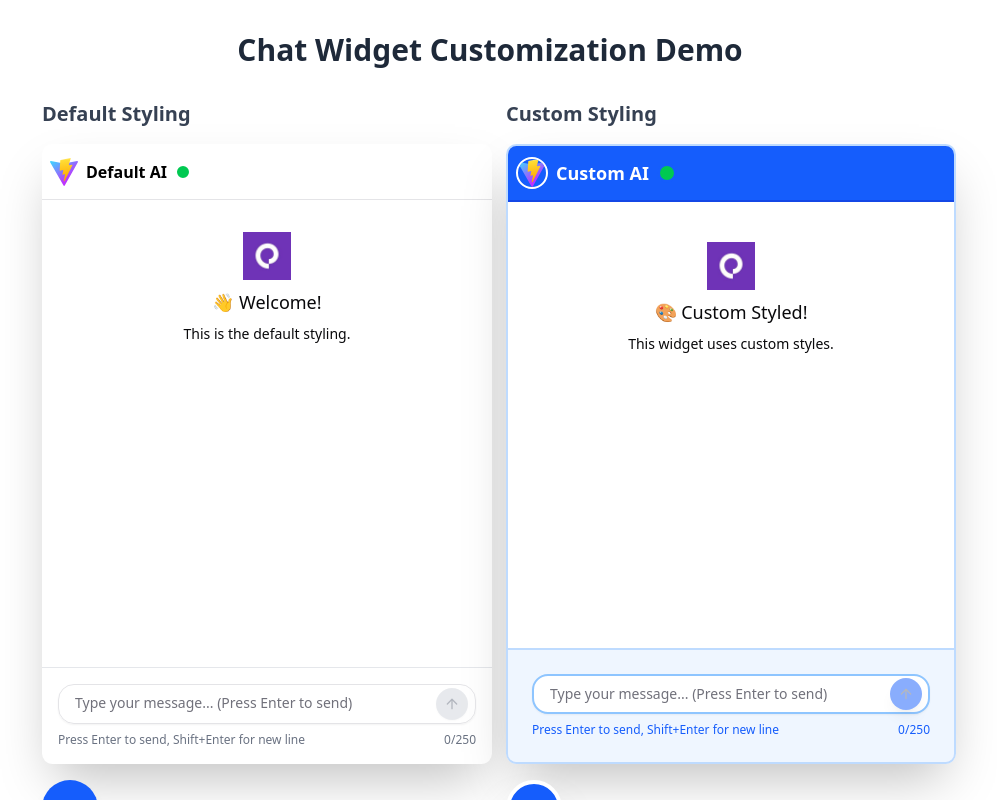
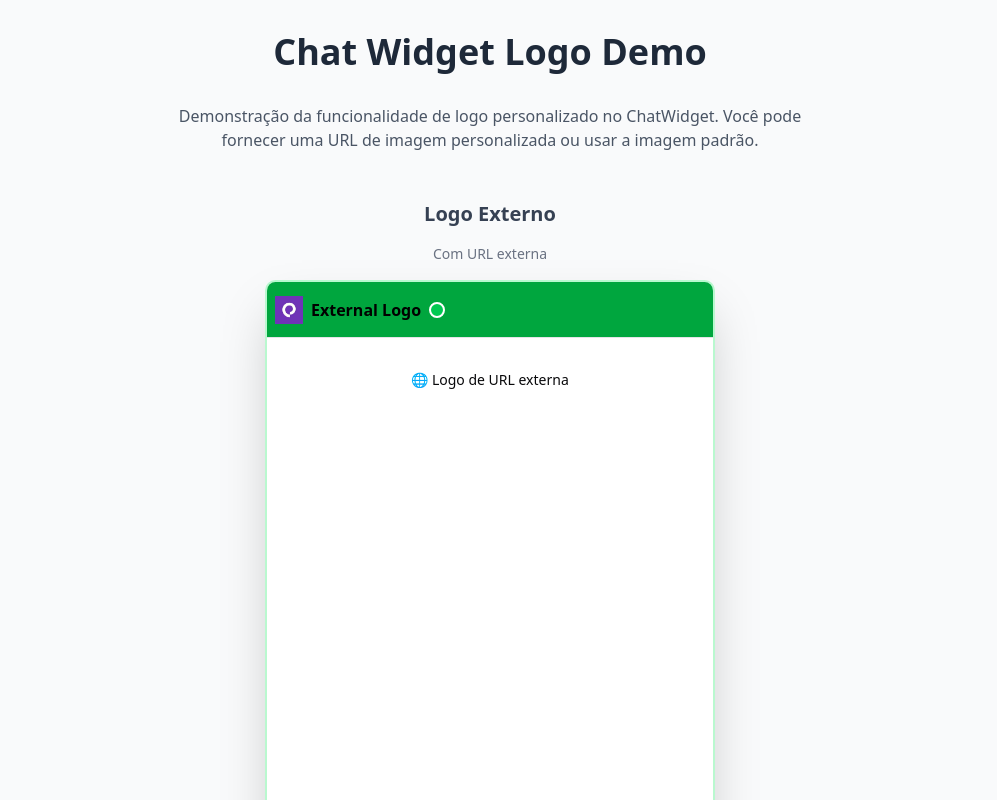
Before and after one commit to MBWF/chat-widget, a React (Vite) app: page / in a window 1280 px wide. Shown: the top 800 px of the page, without its empty margins (150-1147 px from the left). Built offline with nearby package versions, Linux system fonts and the light colour scheme.

Commit message:
feat: logo field

```diff
--- a/package.json
+++ b/package.json
@@ -1,6 +1,6 @@
 {
   "name": "eloquentai-chat-widget",
-  "version": "1.0.5",
+  "version": "1.0.55",
   "main": "./dist/eloquent-chat.umd.js",
   "module": "./dist/eloquent-chat.es.js",
   "types": "./dist/index.d.ts",
--- a/src/App.tsx
+++ b/src/App.tsx
@@ -1,84 +1,36 @@
 import { ChatWidget } from "./components/chatWidget";
-import type { CustomStyles } from "./types";
 
 function App() {
-  const customStyles: CustomStyles = {
-    container:
-      "bg-gradient-to-br from-blue-50 to-indigo-100 border-2 border-blue-200",
-
-    header: "bg-blue-600 text-white border-b-2 border-blue-700",
-    headerTitle: "text-white font-extrabold text-lg",
-    headerLogo: "w-8 h-8 rounded-full border-2 border-white",
-    statusBadge: "w-5 h-5 border-3 border-blue-600",
-
-    maintenanceBanner: "bg-orange-100 border-orange-300 border-2",
-    maintenanceBannerText: "text-orange-900 font-semibold",
-
-    messageContainer: "bg-gradient-to-b from-blue-25 to-white",
-    messageList: "p-6 space-y-4",
-    userMessageBubble: "bg-blue-600 text-white shadow-lg",
-    assistantMessageBubble: "bg-white border-2 border-blue-200 shadow-md",
-
-    inputContainer: "bg-blue-50 border-t-2 border-blue-200 p-6",
-    inputField: "border-2 border-blue-300 focus:border-blue-500 bg-white",
-    sendButton: "bg-blue-600 hover:bg-blue-700 shadow-lg",
-    inputHelperText: "text-blue-600 font-medium",
-
-    floatingButton: "shadow-2xl border-4 border-white hover:scale-110",
-    floatingButtonIcon: "w-7 h-7",
-
-    emptyState: "text-blue-600",
-    loadingIndicator: "opacity-75",
-  };
-
   return (
-    <div className="min-h-screen p-8">
-      <div className="max-w-4xl mx-auto">
-        <h1 className="text-3xl font-bold text-center mb-8 text-gray-800">
-          Chat Widget Customization Demo
+    <div className="min-h-screen p-8 bg-gray-50">
+      <div className="max-w-6xl mx-auto">
+        <h1 className="text-4xl font-bold text-center mb-8 text-gray-800">
+          Chat Widget Logo Demo
         </h1>
 
-        <div className="grid grid-cols-1 lg:grid-cols-2 gap-8">
-          <div className="space-y-4">
-            <h2 className="text-xl font-semibold text-gray-700">
-              Default Styling
-            </h2>
+        <p className="text-center text-gray-600 mb-12 max-w-2xl mx-auto">
+          Demonstração da funcionalidade de logo personalizado no ChatWidget.
+          Você pode fornecer uma URL de imagem personalizada ou usar a imagem
+          padrão.
+        </p>
+
+        <div className="space-y-4">
+          <h2 className="text-xl font-semibold text-gray-700 text-center">
+            Logo Externo
+          </h2>
+          <p className="text-sm text-gray-500 text-center">Com URL externa</p>
+          <div className="flex justify-center">
             <ChatWidget
-              agentName="Default AI"
+              agentName="External Logo"
+              position="bottom"
               isOnline={true}
-              isMaintenanceMode={false}
+              customStyles={{
+                container: "border-2 border-green-200",
+                header: "bg-green-600 text-white",
+              }}
               introductionWrapper={
-                <div className="flex flex-col bg-white gap-2 w-full justify-center items-center mt-4">
-                  <img
-                    src="/eloquent-ai-logo.jpg"
-                    alt="Eloquent AI Logo"
-                    className="w-12 h-12"
-                  />
-                  <p className="text-lg font-medium">👋 Welcome!</p>
-                  <p className="text-sm">This is the default styling.</p>
-                </div>
-              }
-            />
-          </div>
-
-          <div className="space-y-4">
-            <h2 className="text-xl font-semibold text-gray-700">
-              Custom Styling
-            </h2>
-            <ChatWidget
-              agentName="Custom AI"
-              isOnline={true}
-              isMaintenanceMode={false}
-              customStyles={customStyles}
-              introductionWrapper={
-                <div className="flex flex-col gap-2 w-full justify-center items-center mt-4">
-                  <img
-                    src="/eloquent-ai-logo.jpg"
-                    alt="Eloquent AI Logo"
-                    className="w-12 h-12"
-                  />
-                  <p className="text-lg font-medium">🎨 Custom Styled!</p>
-                  <p className="text-sm">This widget uses custom styles.</p>
+                <div className="text-center p-4">
+                  <p className="text-sm">🌐 Logo de URL externa</p>
                 </div>
               }
             />
--- a/src/components/chatWidget/chat-open/index.tsx
+++ b/src/components/chatWidget/chat-open/index.tsx
@@ -1,28 +1,33 @@
+import { StatusBadge } from "@/components/ui";
 import { useChat } from "@/hooks/useChat";
+import { mergeStyles } from "@/lib/utils";
+import type { ChatPosition, CustomStyles } from "@/types";
+import { getPositionClasses } from "@/utils/layout-positions";
 import { Messages } from "../messages";
 import { ChatInput } from "./chat-input";
-import { StatusBadge } from "@/components/ui";
-import { mergeStyles } from "@/lib/utils";
-import type { CustomStyles } from "@/types";
 import { MaintenanceBanner } from "./maintenance-banner";
 
 type ChatOpenProps = {
   introductionWrapper?: React.ReactNode;
   agentName: string;
   customStyles?: CustomStyles;
+  position?: ChatPosition;
+  logo?: string;
 };
 
 export function ChatOpen({
   introductionWrapper,
   agentName,
   customStyles,
+  position = "bottom",
+  logo,
 }: ChatOpenProps) {
   const { isMaintenanceMode } = useChat();
 
   return (
     <div
       className={mergeStyles(
-        "bg-white mb-4 w-80 h-96 rounded-lg shadow-2xl flex flex-col overflow-hidden sm:w-[450px] sm:h-[620px]",
+        getPositionClasses(position),
         customStyles,
         "container"
       )}
@@ -35,7 +40,7 @@ export function ChatOpen({
         )}
       >
         <img
-          src="/vite.svg"
+          src={logo || "/eloquent-ai-logo.jpg"}
           alt="Eloquent AI Logo"
           className={mergeStyles("w-7 h-7", customStyles, "headerLogo")}
         />
--- a/src/components/chatWidget/index.tsx
+++ b/src/components/chatWidget/index.tsx
@@ -2,7 +2,9 @@ import { useChat } from "@/hooks/useChat";
 import { useEffect } from "react";
 import { ChatOpen } from "./chat-open";
 import { FloattingButton } from "./floatting-button";
+import { mergeStyles } from "@/lib/utils";
 import type { ChatWidgetProps } from "@/types";
+import { getLayoutClasses } from "@/utils/layout-positions";
 
 function ChatWidget({
   agentName,
@@ -10,6 +12,8 @@ function ChatWidget({
   isMaintenanceMode = false,
   introductionWrapper,
   customStyles,
+  position = "bottom",
+  logo,
 }: ChatWidgetProps) {
   const { isOpen, setOnlineStatus, setMaintenanceMode } = useChat();
 
@@ -22,16 +26,24 @@ function ChatWidget({
   }, [isMaintenanceMode, setMaintenanceMode]);
 
   return (
-    <>
+    <div
+      className={mergeStyles(
+        getLayoutClasses(position),
+        customStyles,
+        "widgetWrapper"
+      )}
+    >
       {isOpen && (
         <ChatOpen
           introductionWrapper={introductionWrapper}
           agentName={agentName}
           customStyles={customStyles}
+          position={position}
+          logo={logo}
         />
       )}
       <FloattingButton customStyles={customStyles} />
-    </>
+    </div>
   );
 }
 
--- a/src/index.ts
+++ b/src/index.ts
@@ -1,4 +1,4 @@
 import "./index.css";
 
 export { ChatWidget } from "./components/chatWidget";
-export type { ChatWidgetProps, CustomStyles } from "./types";
+export type { ChatWidgetProps, CustomStyles, ChatPosition } from "./types";
--- /dev/null
+++ b/src/utils/layout-positions.ts
@@ -0,0 +1,34 @@
+import type { ChatPosition } from "@/types";
+
+export const getLayoutClasses = (position: ChatPosition): string => {
+  switch (position) {
+    case "top":
+      return "flex flex-col-reverse gap-2";
+    case "left":
+      return "flex flex-row-reverse gap-2 items-end";
+    case "right":
+      return "flex flex-row gap-2 items-end";
+    case "bottom":
+    default:
+      return "flex flex-col gap-2";
+  }
+};
+
+export const getPositionClasses = (
+  position: ChatPosition = "bottom"
+): string => {
+  const baseClasses =
+    "bg-white w-80 h-96 rounded-lg shadow-2xl flex flex-col overflow-hidden sm:w-[450px] sm:h-[620px]";
+
+  switch (position) {
+    case "top":
+      return `${baseClasses} mt-4`;
+    case "left":
+      return `${baseClasses} mr-4`;
+    case "right":
+      return `${baseClasses} ml-4`;
+    case "bottom":
+    default:
+      return `${baseClasses} mb-4`;
+  }
+};
```
Also changed, not shown: src/index.d.ts (+29 -0 lines), src/types/index.ts (+5 -11 lines), 1 other file (tests, documents, lock files or other folders).
